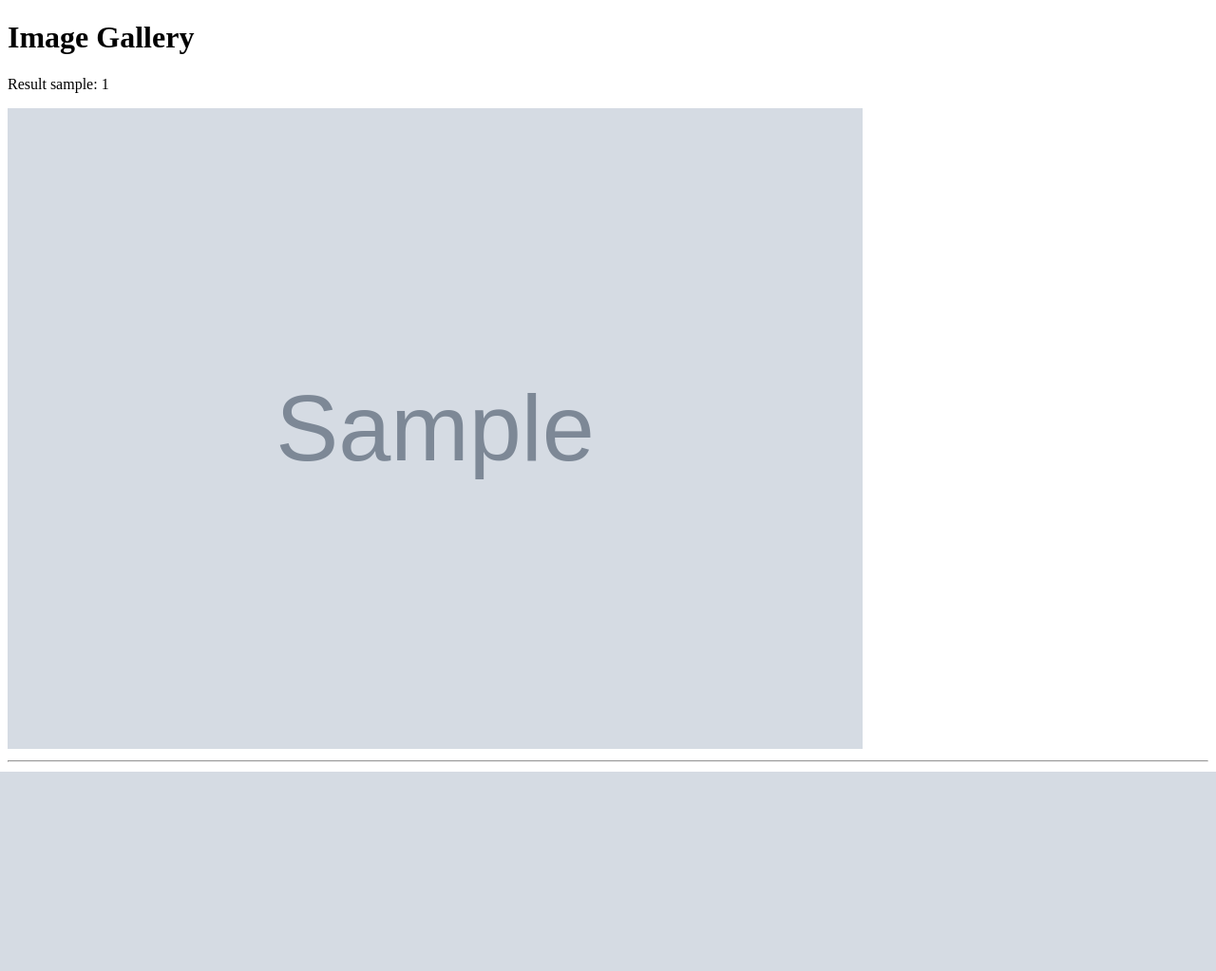
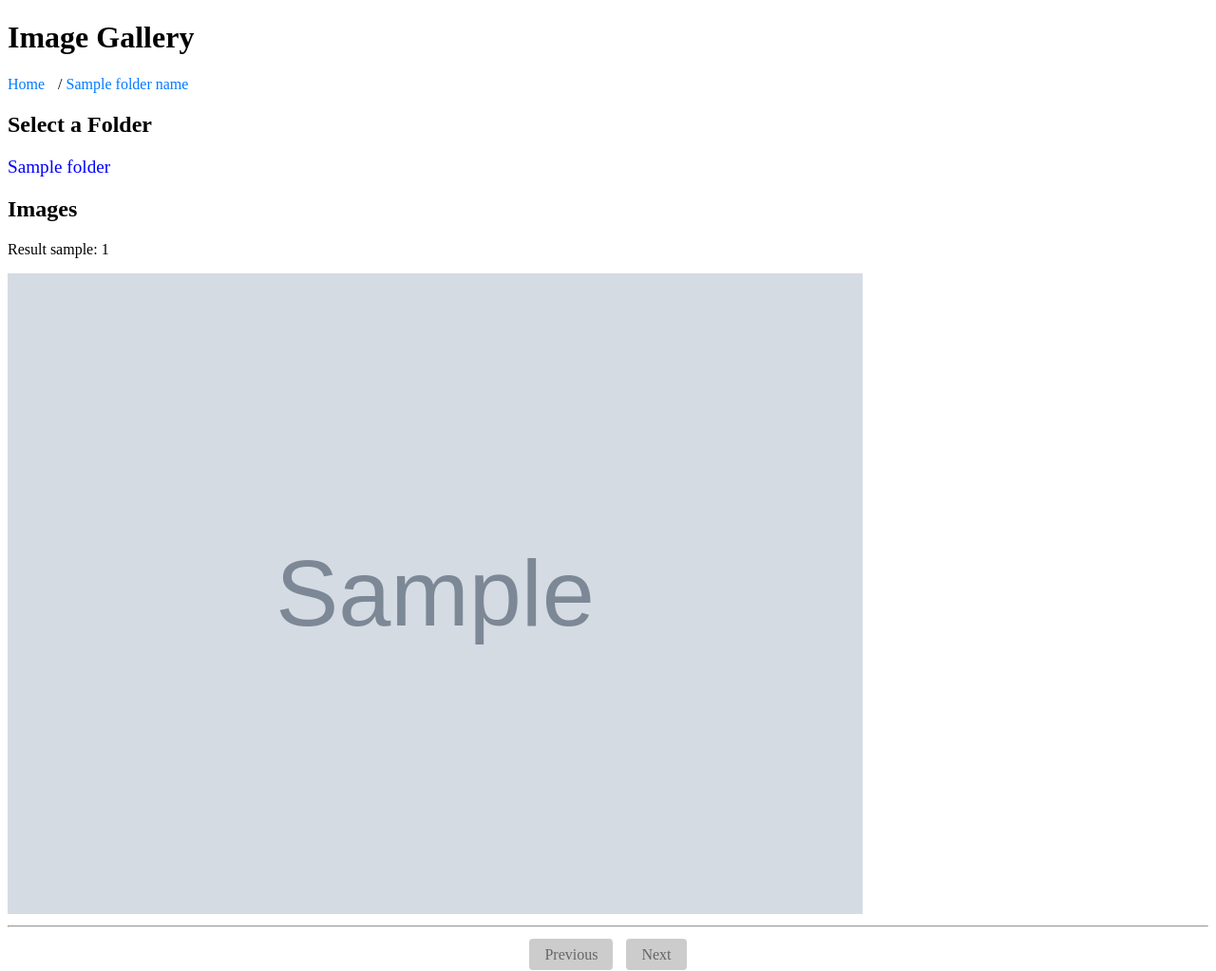
Before and after one commit to mukul-B/WildFireGoes17, a Flask app: template templates/index.html in a window 1280 px wide. Shown: the whole page at 95% size. Before the commit the page ends 813 px from the top, so only its background shows below. Run offline with Flask 3, Linux system fonts and the light colour scheme; the template is opened without the code that fills it: most values are stand-ins (such as "Sample title", 1, 10 or a date in 2020); grey boxes marked "Sample" are stand-in pictures.

Commit message:
view result on web including sub folders

```diff
--- a/templates/index.html
+++ b/templates/index.html
@@ -1,5 +1,3 @@
-
-
 <!DOCTYPE html>
 <html lang="en">
 <head>
@@ -8,25 +6,110 @@
     <title>Image Gallery</title>
     <style>
         .image-container {
-            display: block; /* Ensure each container occupies a new line */
-            margin-bottom: 10px; /* Optional: Add spacing between images */
+            display: block;
+            margin-bottom: 10px;
         }
         .image {
-            width: 900px; /* Set width to 300 pixels */
-            height: auto; /* Maintain aspect ratio */
+            width: 100%;
+            max-width: 900px;
+            height: auto;
+        }
+        .folder-list {
+            list-style-type: none;
+            padding: 0;
+        }
+        .folder-item {
+            margin-bottom: 15px;
+        }
+        .folder-item a {
+            text-decoration: none;
+            color: blue;
+            font-size: 1.2em;
+        }
+        .folder-item a:visited {
+            color: purple; /* Change this color to whatever you like */
+        }
+        .pagination {
+            margin-top: 20px;
+            text-align: center;
+        }
+        .pagination a {
+            margin: 0 5px;
+            text-decoration: none;
+            padding: 8px 16px;
+            color: white;
+            background-color: #007bff;
+            border-radius: 4px;
+        }
+        .pagination a.disabled {
+            background-color: #cccccc;
+            color: #666666;
+            cursor: not-allowed;
+        }
+        nav a {
+            margin-right: 10px;
+            text-decoration: none;
+            color: #007bff;
+        }
+        nav a:visited {
+            color: purple; /* Change this color to whatever you like */
         }
     </style>
 </head>
 <body>
     <h1>Image Gallery</h1>
+
+    {% if folder_name %}
+    <nav>
+        <a href="{{ url_for('index') }}">Home</a>
+        {% for part in folder_name.split('/') %}
+        /
+        <a href="{{ url_for('show_images', folder_name='/'.join(folder_name.split('/')[:loop.index])) }}">
+            {{ part }}
+        </a>
+        {% endfor %}
+    </nav>
+    {% endif %}
+
+    {% if subfolders %}
     <div>
+        <h2>Select a Folder</h2>
+        <ul class="folder-list">
+            {% for folder in subfolders %}
+            <li class="folder-item">
+                <a href="{{ url_for('show_images', folder_name=(folder_name + '/' + folder).strip('/')) }}">{{ folder }}</a>
+            </li>
+            {% endfor %}
+        </ul>
+    </div>
+    {% endif %}
+
+    {% if enumerated_images %}
+    <div>
+        <h2>Images</h2>
         {% for index, image_file in enumerated_images %}
-            <div class="image-container">
-                <p>Result sample: {{ index }}</p>
-                <img src="{{ url_for('static', filename=image_file) }}" alt="{{ image_file }}" class="image">
-                <hr>
-            </div>
+        <div class="image-container">
+            <p>Result sample: {{ index }}</p>
+            <img src="{{ url_for('static', filename=(folder_name + '/' + image_file).strip('/')) }}" alt="{{ image_file }}" class="image">
+            <hr>
+        </div>
         {% endfor %}
     </div>
+
+    <div class="pagination">
+        {% if has_prev %}
+        <a href="{{ url_for(request.endpoint, folder_name=folder_name, page=page-1) }}">Previous</a>
+        {% else %}
+        <a class="disabled">Previous</a>
+        {% endif %}
+
+        {% if has_next %}
+        <a href="{{ url_for(request.endpoint, folder_name=folder_name, page=page+1) }}">Next</a>
+        {% else %}
+        <a class="disabled">Next</a>
+        {% endif %}
+    </div>
+    {% endif %}
+
 </body>
 </html>
```
Also changed, not shown: ViewResultWeb.py (+45 -14 lines).
